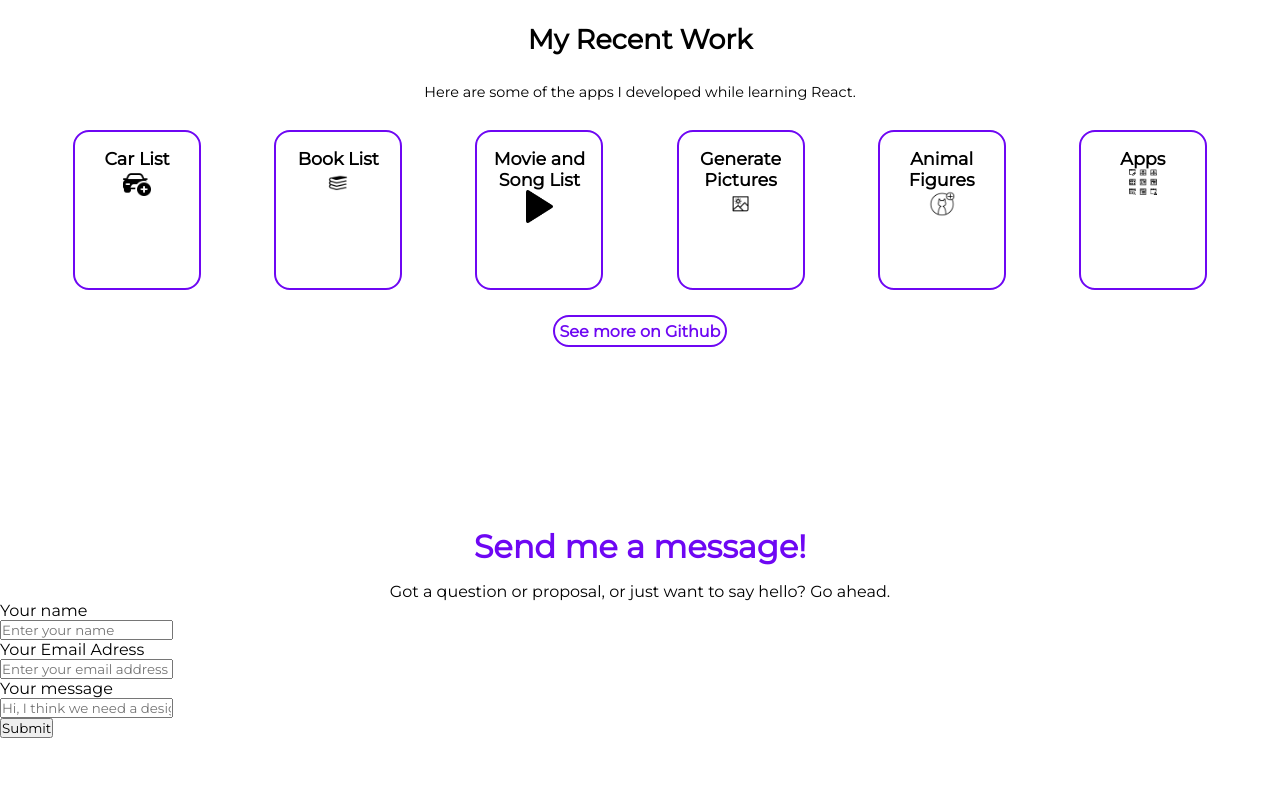
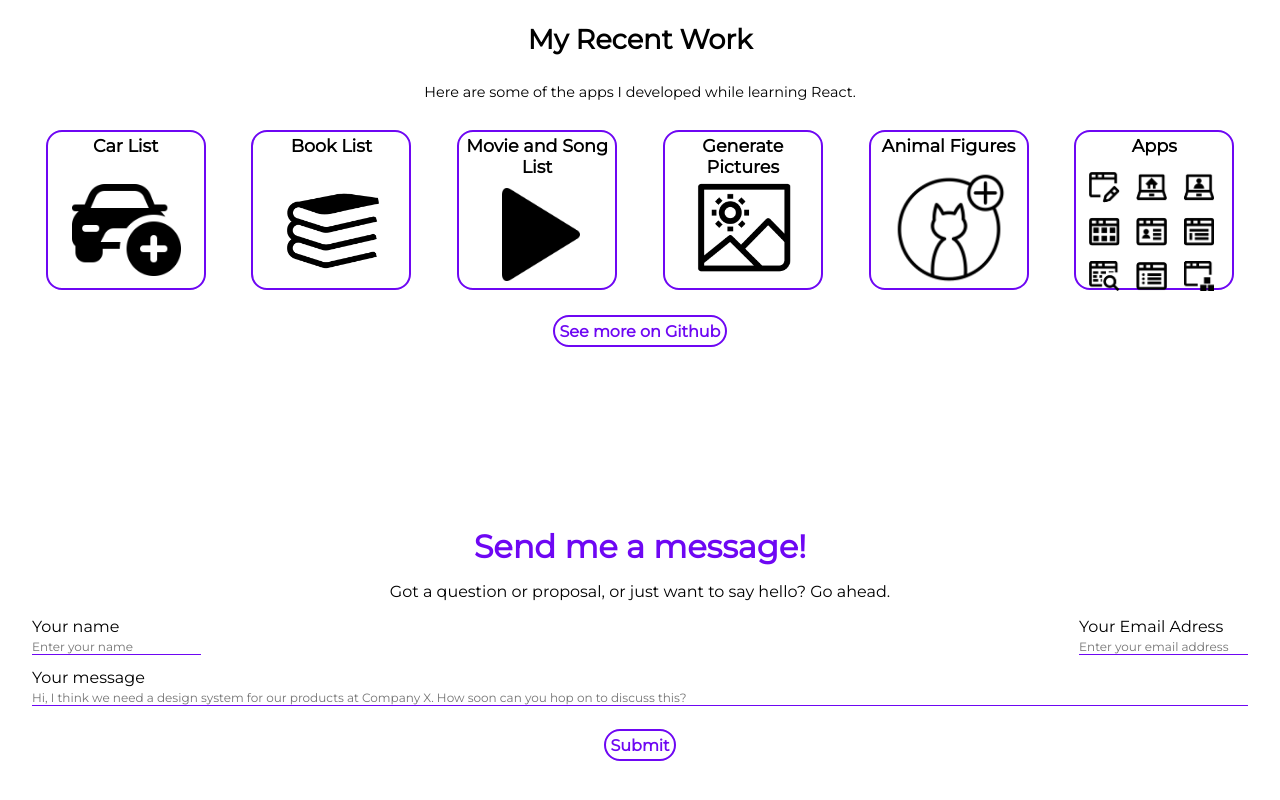
Before and after one commit to diogomeira10/Personal-Website-Mobile, a plain HTML site: page index.html in a window 1280 px wide. Shown: the part 1712-2512 px from the top of the page. Before the commit the page ends 2450 px from the top, so only its background shows below. Drawn offline with Linux system fonts and the light colour scheme; a web font is replaced by a local one.

Commit message:
second commit

```diff
--- a/index.html
+++ b/index.html
@@ -106,17 +106,17 @@
 
             <div class="app">
                 <h3>Car List</h3>
-                <img class="car__image" src="./png's/car-list-image.png" alt="">
+                <img class="car-image" src="./png's/car-list-image.png" alt="">
                 <p>This is the information about the Car List app.</p>
             </div>
             <div class="app">
                 <h3>Book List</h3>
-                <img class="book__image" src="./png's/book-list_image.png" alt="">
+                <img class="book-image" src="./png's/book-list_image.png" alt="">
                 <p>This is the information about the Car List app.</p>
             </div>
             <div class="app">
                 <h3>Movie and Song List</h3>
-                <img class="movie-and-song__image" src="./png's/movies-and-songs_image.png" alt="">
+                <img class="movie-and-song-image" src="./png's/movies-and-songs_image.png" alt="">
                 <p>This is the information about the Car List app.</p>
             </div>
 
@@ -125,24 +125,24 @@
 
             <div class="app">
                 <h3>Generate Pictures</h3>
-                <img class="pictures__image" src="./png's/generate-pictures_image.png" alt="">
+                <img class="pictures-image" src="./png's/generate-pictures_image.png" alt="">
                 <p>This is the information about the Car List app.</p>
             </div>
             <div class="app">
                 <h3>Animal Figures</h3>
-                <img class="animals__image" src="./png's/animals_image.png" alt="">
+                <img class="animals-image" src="./png's/animals_image.png" alt="">
                 <p>This is the information about the Car List app.</p>
             </div>
             <div class="app">
                 <h3>Apps</h3>
-                <img class="Apps__image" src="./png's/Apps_image.PNG" alt="">
+                <img class="Apps-image" src="./png's/Apps_image.PNG" alt="">
                 <p>This is the information about the Car List app.</p>
             </div>
         </div>
 
 
         <div class="my-work-button">
-            <a class="button" href="https://github.com/your-username" target="_blank" rel="noopener noreferrer"><b>See more on Github</b></a>
+            <a class="button" href="https://github.com/diogomeira10" target="_blank" rel="noopener noreferrer"><b>See more on Github</b></a>
         </div>
     </section>
 
@@ -160,7 +160,7 @@
             <h3>Got a question or proposal, or just want to say hello? Go ahead.</h3>
         </div>
         <form action="/submit-form" method="post">
-            <div class="name__and__email">
+            <div class="input-container">
                 <div class="name">
                     <label for="name">Your name</label>
                     <br>
@@ -173,16 +173,17 @@
                         <input name='email' id="email" placeholder="Enter your email address" type="email">
                     </div>
                 </div>
+                <div class="message">
+                    <label for="message">Your message</label>
+                    <br>
+                    <input name="mensagem" id="message" placeholder="Hi, I think we need a design system for our products at Company X. How soon can you hop on to discuss this?
+                    " type="text">
+                </div>
                 </div>
 
-            <div class="message">
-                <label for="message">Your message</label>
-                <br>
-                <input name="meansagem" id="message" placeholder="Hi, I think we need a design system for our products at Company X. How soon can you hop on to discuss this?
-                " type="text">
-            </div>
+
             <div class="submit-div">
-                <button type="submit">Submit</button>
+                <a class='button' type="submit">Submit</a>
             </div>
 
         </form>
--- a/styles.css
+++ b/styles.css
@@ -54,11 +54,13 @@ nav a {
 }
 
 .introduction {
+    position:relative;
     min-height: 30vh;
     display:flex;
     flex-direction:column;
     justify-content: center;
     align-items:center;
+    text-align:center;
 }
 
 .introduction h1 {
@@ -150,9 +152,7 @@ nav a {
     margin-bottom: 2em;
 }
 
-.my-work img {
-    max-width: 30%;
-}
+
 
 .container {
     display:flex;
@@ -167,7 +167,8 @@ nav a {
     height:10em;
     border: 2px solid var(--primary);
     border-radius: 1em;
-    padding: 1em;
+    padding-top: 0.2em;
+
     margin-bottom: 1em;
     text-align:center;
     position:relative;
@@ -186,8 +187,49 @@ nav a {
     margin-top: 1em;
 }
 
+.car-image {
+    position:absolute;
+    max-width: 80%;
+    left: 0.6em;
+}
+
+.book-image {
+    position:absolute;
+    max-width: 8em;
+    right: 0.1em;
+    top: 1.5em;
+}
+
+.movie-and-song-image {
+    position: absolute;
+    max-width: 50%;
+    left: 2.2em;
+    top: 3.5em;
+}
+
+.pictures-image {
+    max-width: 100%;
+    position:absolute;
+    left: 0.1em;
+    top: 2em;
+}
+
+.animals-image {
+    max-width: 90%;
+    position:absolute;
+    left: 0.4em;
+    top: 2.5em;
+}
+
+.Apps-image {
+    max-width: 80%;
+    position:absolute;
+    left: 0.8em;
+    top:2.5em;
+}
+
 .contact-me {
-
+    min-height: 35vh;
 }
 
 .contact-title {
@@ -205,8 +247,45 @@ nav a {
     font-weight: normal;
 }
 
+form {
+    margin: 0 2em;
+}
+
+form input {
+    border: none;
+    border-bottom: 1px solid var(--primary);
+    margin-bottom: 1em;
+}
+
+form input::placeholder {
+    font-size: 0.9em;
+}
+
+.input-container {
+    display: flex;
+    flex-wrap: wrap;
+    justify-content: space-between;
+    margin-top: 1em;
+    margin-bottom: 1em;
+}
+
+.message {
+    width:100%;
+}
+
+.message input {
+    width: 100%;
+}
+
+.submit-div {
+    text-align:center;
+    font-weight: bold;
+}
 
 
+/* body font-size: 16px;
+2em = 32px;
+ */
 
 
 
@@ -216,7 +295,38 @@ nav a {
 
 /* small tablet styles */
 @media screen and (min-width: 620px) {
+    .expertise-column {
+        min-height: 30em;
+    }
 
+    .app {
+        width: 10em;
+    }
+
+    .car-image {
+        max-width:70%;
+        left: 1.5em;
+        top: 2.2em;
+    }
+
+    .book-image {
+        max-width:9em;
+        left: 0.5em;
+    }
+
+    .movie-and-song-image {
+        left: 2.7em;
+    }
+
+    .pictures-image {
+        top: 1em;
+    }
+
+    .animals-image {
+        max-width: 80%;
+        left: 1em;
+        top: 2em;
+    }
 }
 
 /* large tablets & laptop styles */
```
